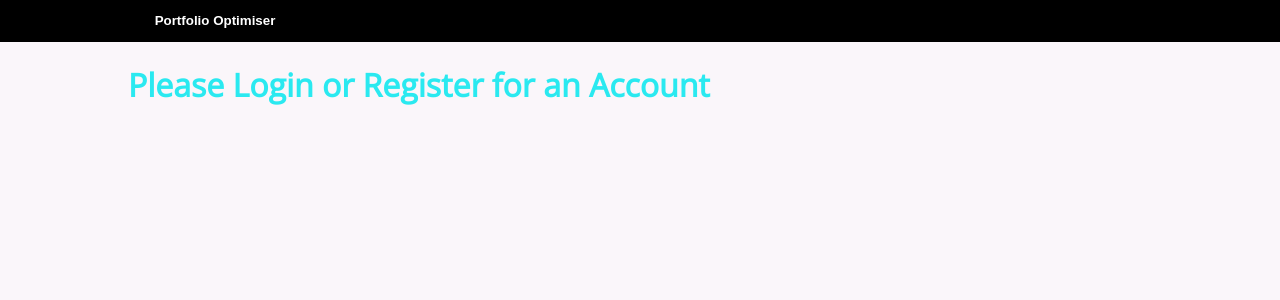
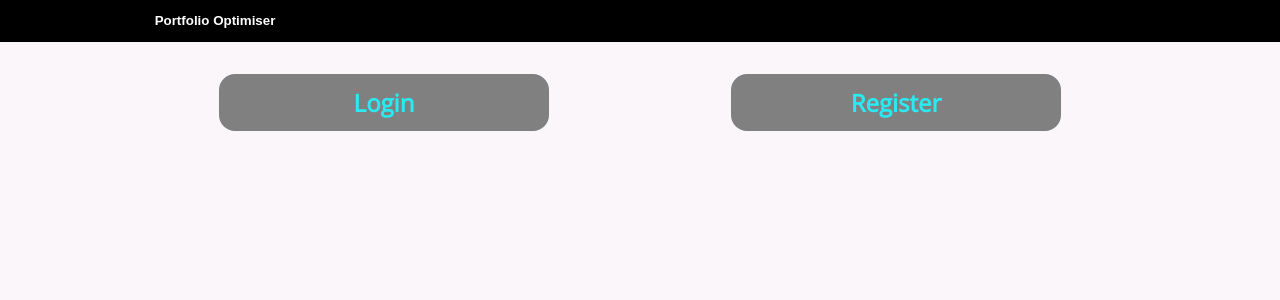
Before and after one commit to alantollett/Portfolio-Front-End, a React (Create React App) app: page / in a window 1280 px wide. Shown: the top 300 px of the page. Built offline with nearby package versions, Linux system fonts and the light colour scheme.

Commit message:
Added a grid layout to the login page

```diff
--- a/src/components/pages/Account.js
+++ b/src/components/pages/Account.js
@@ -17,8 +17,15 @@ export default class Account extends React.Component {
             );
         }else{
             return (
-                <div className="wrapper">
-                    <h1>Please Login or Register for an Account</h1>
+                <div className="account wrapper">
+                    <div className="grid">
+                        <div className="grid-item">
+                            <h1>Login</h1>
+                        </div>
+                        <div className="grid-item">
+                            <h1>Register</h1>
+                        </div>
+                    </div>
                 </div>
             );
         }
--- a/src/styles.scss
+++ b/src/styles.scss
@@ -56,3 +56,28 @@ nav {
         color: lightskyblue;
     }
 }
+
+.account {
+    margin-top: 2em;
+
+    .grid {
+        display: grid;
+        justify-items: center;
+        grid-template-columns: repeat(auto-fit, minmax(350px, 1fr));
+
+        .grid-item{
+            width: 330px;
+            margin-bottom: 20px;
+            background-color: grey;
+            border-radius: 1em;
+            text-align: center;
+
+            h1{
+                font-size: 1.5em;
+                margin: 0.5em 0em;
+            }
+
+
+        }
+    }
+}
```
Also changed, not shown: 1 other file (tests, documents, lock files or other folders).
